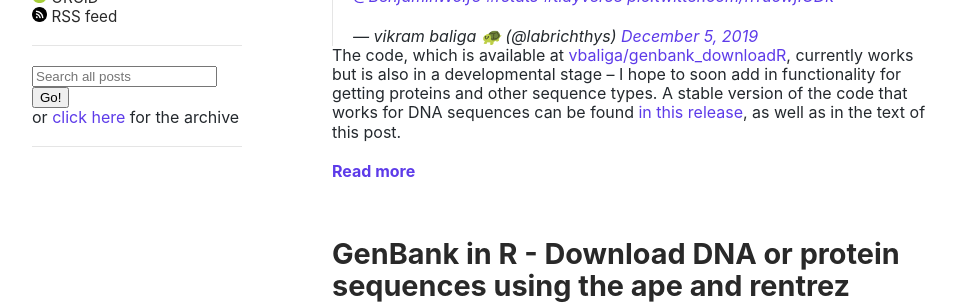
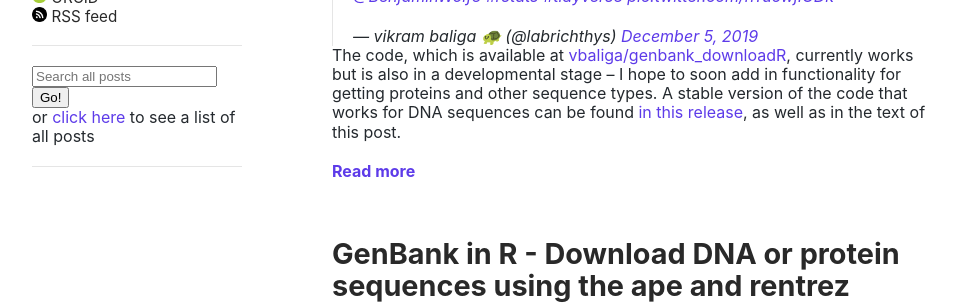
Before and after one commit to vbaliga/vbaliga.github.io, a Jekyll site: the page built from index.html, in a window 1280 px wide. Shown: the part 531-835 px from the top of the page, without its empty margins (158-1121 px from the left). Built offline with Jekyll 4.4.1, drawn with Linux system fonts in a browser that asks for light colours; a script that is not in the unit is left out; comment, search, counter and statistics services are not loaded.

Commit message:
minor rephrasing of sidebar language

```diff
--- a/_layouts/default.html
+++ b/_layouts/default.html
@@ -42,7 +42,7 @@
           <input type="submit" value="Go!" />
         </form>
 
-        <p style="margin: 0; padding-top:0;">or <a style="color:#5D3BE9" href={{"/archive"}}>click here</a> for the archive</p>
+        <p style="margin: 0; padding-top:0;">or <a style="color:#5D3BE9" href={{"/archive"}}>click here</a> to see a list of all posts</p>
 
         <br>
 
```
